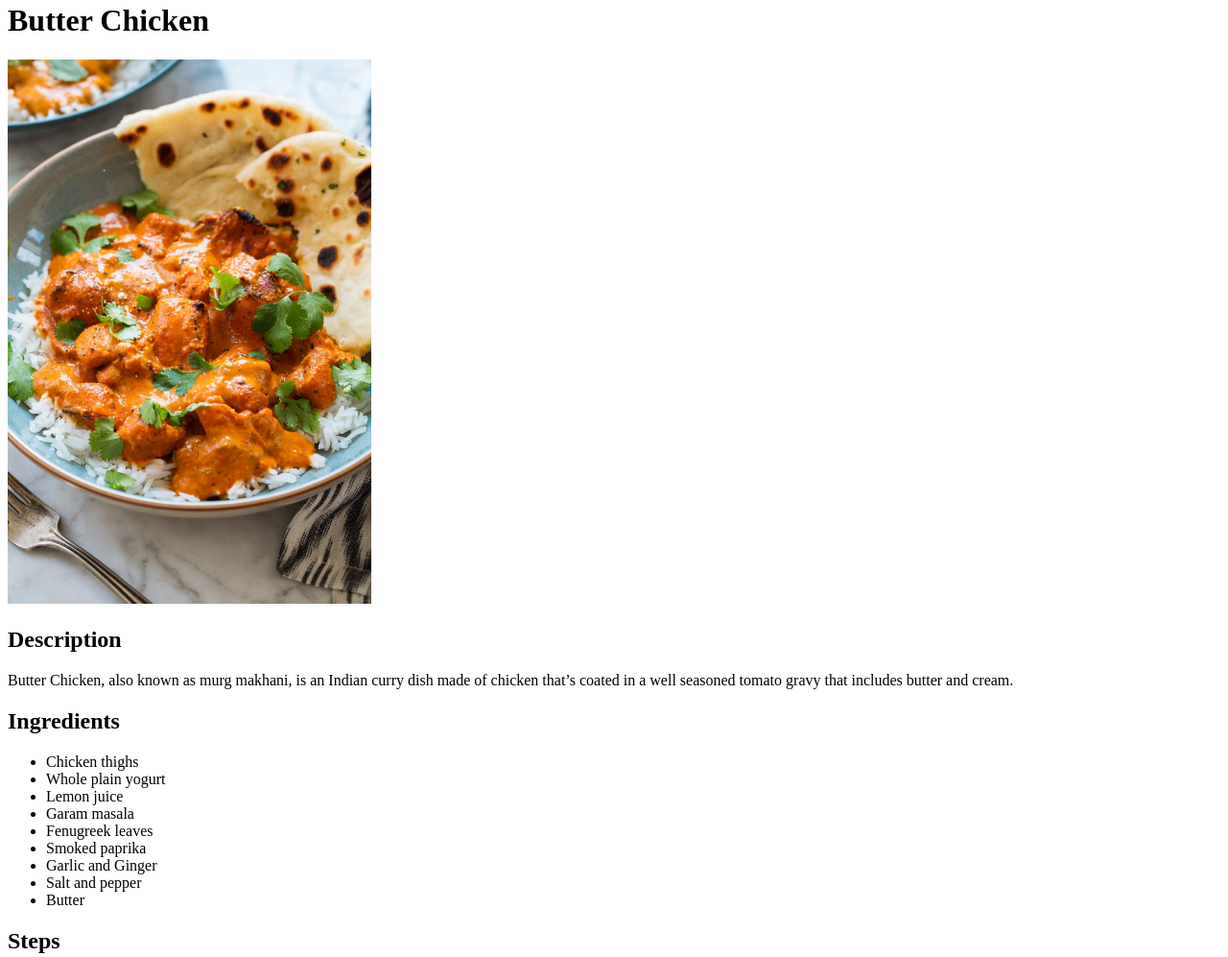
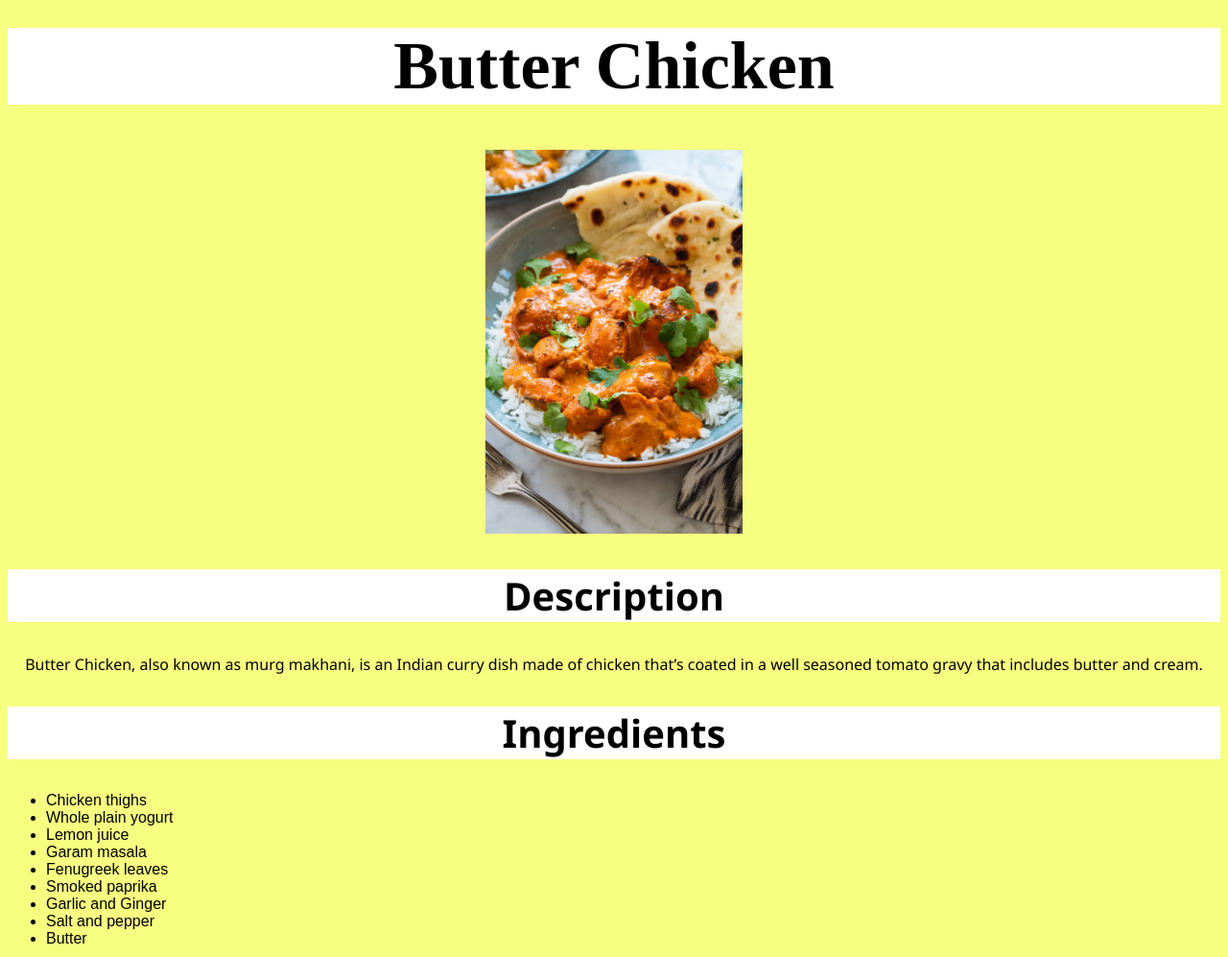
Before and after one commit to WebHead2211/odin-recipes, a plain HTML site: page recipes/butter-chicken.html in a window 1280 px wide. Shown: the part 18-1015 px from the top of the page at 96% size. Drawn offline with Linux system fonts and the light colour scheme.

Commit message:
Add CSS file (styles.css)
Added styles.css and linked it to every page.
The website now has a consistent look.

```diff
--- a/recipes/butter-chicken.html
+++ b/recipes/butter-chicken.html
@@ -3,10 +3,11 @@
 <head>
     <meta charset="utf-8">
     <meta name="viewport" content="width=device-width, initial-scale=1.0">
+    <link rel="stylesheet" href="../styles.css">
 </head>
 <body>
     <h1>Butter Chicken</h1>
-    <img src="../images/butter-chicken.jpg" alt="Butter Chicken" width="30%">
+    <img src="../images/butter-chicken.jpg" alt="Butter Chicken">
     <h2>Description</h2>
     <p>Butter Chicken, also known as murg makhani, is an Indian curry dish made of chicken that’s coated in a well seasoned tomato gravy that includes butter and cream.</p>
     <h2>Ingredients</h2>
--- /dev/null
+++ b/styles.css
@@ -0,0 +1,46 @@
+body {
+    background-color: rgb(247, 255, 128);
+    text-align: center;
+}
+
+h1 {
+    font-size: 70px;
+}
+
+ul {
+    font-family: fantasy;
+    text-align: left;
+}
+
+ol {
+    text-align: left;
+}
+
+.big-list {
+    font-size: 50px;
+    list-style-type: none;
+}
+
+a {
+    text-decoration: none;
+    color: rgb(0, 0, 0);
+}
+
+h2 {
+    font-family: 'Segoe UI', Tahoma, Geneva, Verdana, sans-serif;
+    font-size: 40px;
+}
+
+h1,
+h2 {
+    background-color: white;
+}
+
+p {
+    font-family: 'Segoe UI', Tahoma, Geneva, Verdana, sans-serif;
+}
+
+img {
+    width: auto;
+    height: 400px;
+}
```
Also changed, not shown: index.html (+2 -1 lines), recipes/fried-chicken.html (+2 -1 lines), recipes/pizza.html (+2 -1 lines).
